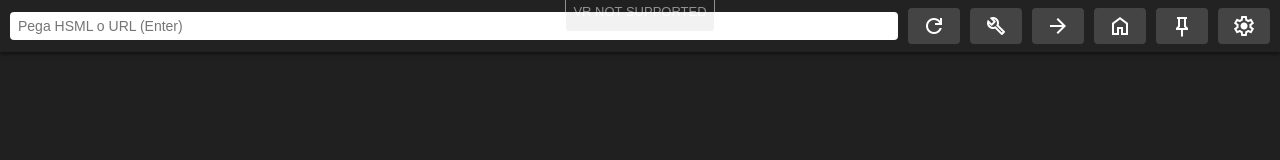
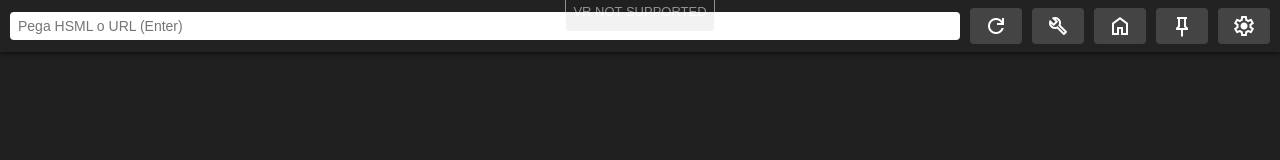
Before and after one commit to njs58923/LunaWeb, a plain HTML site: page index.html in a window 1280 px wide. Drawn offline with nearby package versions, Linux system fonts and the light colour scheme.

Commit message:
more fixs

```diff
--- a/index.html
+++ b/index.html
@@ -177,8 +177,8 @@
     <button id="toggleDevPanel" title="DevTools"><span class="material-symbols-outlined">build</span></button>
     <!-- <button id="exportBtn" title="Exportar HSML"><span class="material-symbols-outlined">save</span></button>
     <button id="favAddBtn" title="Agregar a favoritos"><span class="material-symbols-outlined">star</span></button>
-    <select id="favList" title="Favoritos" style="max-width:220px;"></select> -->
-    <button id="favGoBtn" title="Abrir favorito"><span class="material-symbols-outlined">arrow_forward</span></button>
+    <select id="favList" title="Favoritos" style="max-width:220px;"></select>
+    <button id="favGoBtn" title="Abrir favorito"><span class="material-symbols-outlined">arrow_forward</span></button> -->
     <button id="homeGoBtn" title="Ir a inicio"><span class="material-symbols-outlined">home</span></button>
     <button id="homeSetBtn" title="Establecer como inicio (desde input)"><span
         class="material-symbols-outlined">push_pin</span></button>
```
